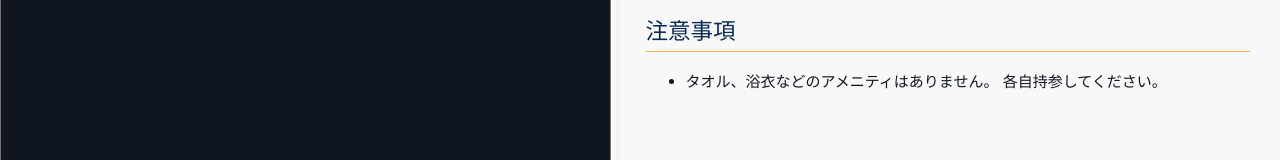
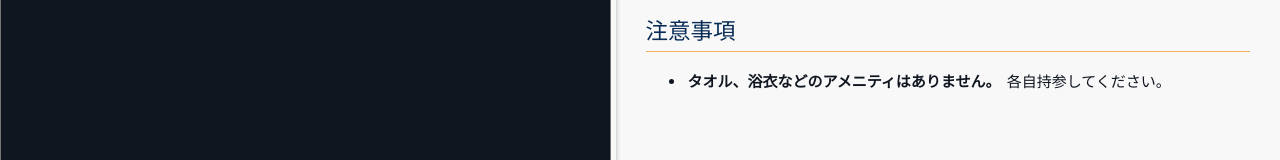
Before and after one commit to traP-jp/rucQ, a Vue app in the folder frontend/: page /admin/guidebook in a window 1280 px wide. Shown: the part 245-405 px from the top of the page. Built offline with nearby package versions, Linux system fonts and the light colour scheme; the HTML template or start-up script is replaced by a standard one.

Commit message:
軽い色の修正

```diff
--- a/frontend/src/views/GuidebookView.vue
+++ b/frontend/src/views/GuidebookView.vue
@@ -77,6 +77,7 @@ const htmlContent = computed(() => marked(markdown.value))
 
 .guidebook-markdown {
   padding: 30px;
+  background-color: #f7fafc; /* 背景色  あとで色はちゃんと設定する*/
   max-width: 1000px;
   height: 100%;
   width: 100%;
--- a/frontend/src/views/admin/AdminGuidebookEdit.vue
+++ b/frontend/src/views/admin/AdminGuidebookEdit.vue
@@ -14,7 +14,7 @@ const markdown = ref(`# 2024年度 夏合宿
 
 const previewHtml = computed(() => marked(markdown.value))
 
-// ダミー保存関数
+// ダミー保存関数　後で消す
 const saveMarkdown = () => {
   alert('保存しました！（バックエンド連携予定）')
 }
@@ -112,12 +112,13 @@ const insertMarkdown = (syntax: string) => {
 
 .center-bar {
   width: 5px;
-  background-color: #f8f8f8d1;
-  box-shadow: 3px 0px 5px -2px #000;
+  background-color:#f8f8f8;
+  box-shadow: 1px 0px 5px -2px #000;
+  z-index: 10;
 }
 
 .preview-section {
-  background-color: #f8f8f8d1 ;
+  background-color: #f8f8f8 ;
   color: #101620;
   line-height: 1.8;
   flex: 1;
@@ -200,6 +201,13 @@ const insertMarkdown = (syntax: string) => {
   color: #0842e2;
 }
 
+.preview-section strong{
+  background-color: none;
+  /* 文字を太字にする */
+  font-weight: bold;
+  padding: 2px;
+}
+
 /* 最終更新時刻 */
 .last-updated {
   font-size: 0.9rem;
```
